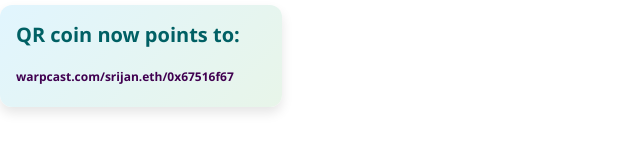
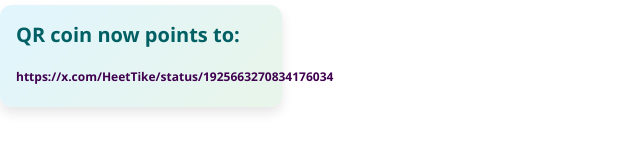
Before and after one commit to stanfy79/qr-coin, a website: page public/index.html in a window 1280 px wide. Shown: the whole page, without its empty margins (0-640 px from the left). Drawn offline with Linux system fonts and the light colour scheme; no server answers.

Commit message:
Update index.html

```diff
--- a/public/index.html
+++ b/public/index.html
@@ -93,8 +93,8 @@
   <div id="qr-coin-widget-root" class="qr-widget billboard">
     <div>
         <span>QR coin now points to:</span>
-        <a href="https://warpcast.com/srijan.eth/0x67516f67" id="major-url" target="_blank">
-          <p id="scraped-output">warpcast.com/srijan.eth/0x67516f67</p>
+        <a href="https://x.com/HeetTike/status/1925663270834176034" id="major-url" target="_blank">
+          <p id="scraped-output">https://x.com/HeetTike/status/1925663270834176034</p>
         </a>
     </div>
   </div>
```
